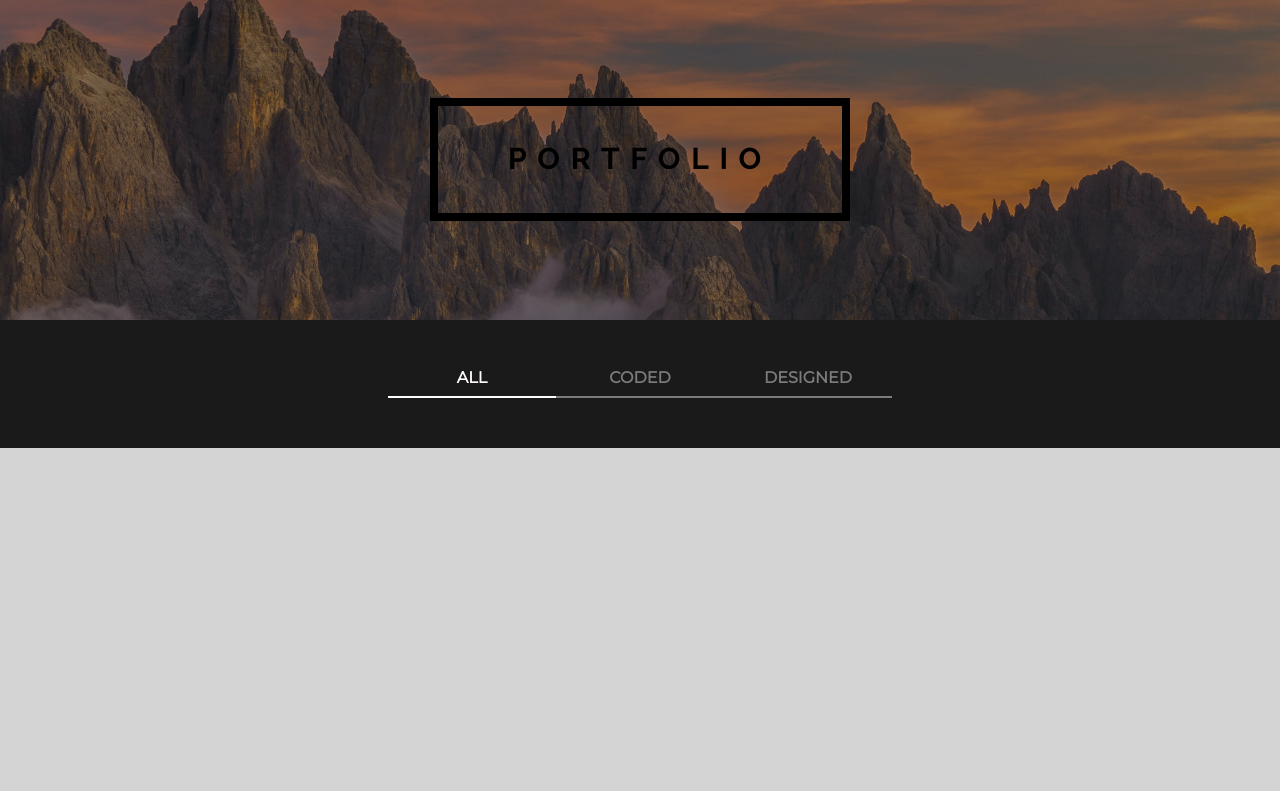
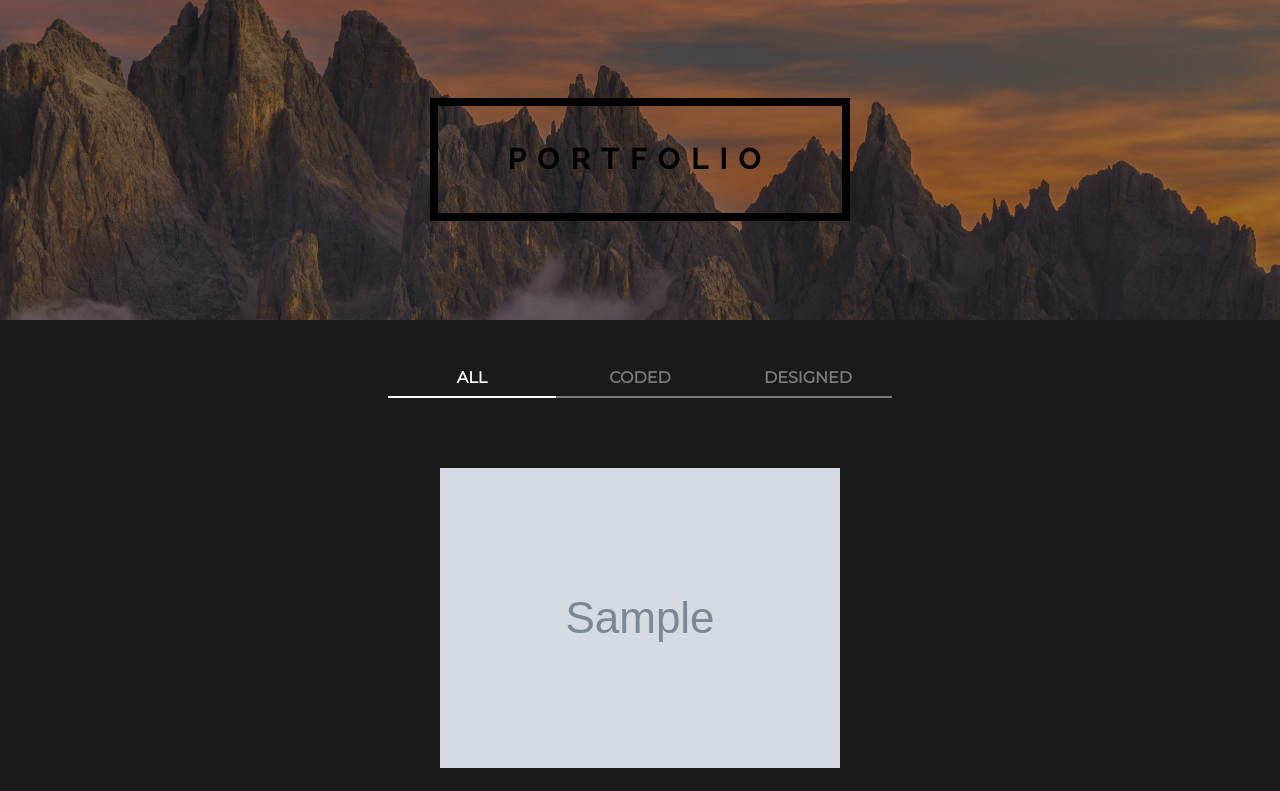
Before and after one commit to OleksPro/Portfolio, a Django app: page / in a window 1280 px wide. Shown: the part 2727-3518 px from the top of the page. Before the commit the page ends 3175 px from the top, so only its background shows below. Run offline with Django 4.2, Linux system fonts and the light colour scheme; tables that the repository leaves empty hold one stand-in row (values such as "Sample post"); grey boxes marked "Sample" are stand-in pictures.

Commit message:
Added one more table for site links

```diff
--- a/portfolio/main/admin.py
+++ b/portfolio/main/admin.py
@@ -1,4 +1,5 @@
 from django.contrib import admin
-from .models import AllImages
+from .models import AllImages, PortfolioSites
 
 admin.site.register(AllImages)
+admin.site.register(PortfolioSites)
--- a/portfolio/main/models.py
+++ b/portfolio/main/models.py
@@ -5,12 +5,12 @@ select_options = (
     ('sociallinks', 'Sochial links'),
     ('services', 'Services'),
     ('skills', 'Skills'),
-    ('learning', 'learning')
+    ('learning', 'learning'),
 )
 
 class AllImages(models.Model):
     title = models.CharField(max_length=200)
-    text = models.TextField(blank=True)
+    text = models.TextField(null=True, blank=True)
     img = models.ImageField(upload_to='db_images', blank=True)
     category = models.CharField(max_length=11, choices=select_options)
 
@@ -28,3 +28,24 @@ class AllImages(models.Model):
     class Meta:
         verbose_name = 'image'
         verbose_name_plural = 'All images'
+
+
+class PortfolioSites(models.Model):
+    title = models.CharField(max_length=200)
+    img = models.ImageField(upload_to='site_images', blank=True)
+    site_link = models.URLField(null=True, blank=True)
+
+    def save(self, *args, **kwargs):
+        super(PortfolioSites, self).save(*args, **kwargs)
+        image = Image.open(self.img.path)
+        if image.height > 640 or image.width > 400:
+            resize =  (640, 400)
+            image.thumbnail(resize)
+            image.save(self.img.path)
+
+    def __str__(self):
+        return self.title
+
+    class Meta:
+        verbose_name = 'Portfolio site'
+        verbose_name_plural = 'Portfolio sites'
--- a/portfolio/main/static/main/css/style.css
+++ b/portfolio/main/static/main/css/style.css
@@ -490,3 +490,12 @@
     border-color: #FFFBFB;
     color: #FFFBFB;
 }
+
+.portfolio_sites {
+    display: flex;
+    justify-content: center;
+    padding: 20px;
+    flex-wrap: wrap;
+    gap: 20px;
+    background: #1A1A1A;
+}
--- a/portfolio/main/templates/main/home.html
+++ b/portfolio/main/templates/main/home.html
@@ -211,6 +211,13 @@
                 <div class="menu_link" onclick="filterSelection('design')"><a href="#">DESIGNED</a></div>
             </div>
         </div>
+        <div class="portfolio_sites">
+            {% for site in portfolio_sites %}
+                <div class="sites_img">
+                    <a href="{{ site.site_link }}" target="_blank"><img src="{{ site.img.url }}" alt="{{ site.title }}"></a>
+                </div>
+            {% endfor %}
+        </div>
 
     </div>
 </body>
--- a/portfolio/main/views.py
+++ b/portfolio/main/views.py
@@ -1,5 +1,6 @@
-from .models import AllImages
+from .models import AllImages, PortfolioSites
 from django.views.generic import ListView
+from django.shortcuts import render
 
 
 class Home_page(ListView):
@@ -13,5 +14,6 @@ class Home_page(ListView):
         ctx['services'] = AllImages.objects.filter(category='services')
         ctx['skills'] = AllImages.objects.filter(category='skills')
         ctx['learning'] = AllImages.objects.filter(category='learning')
+        ctx['portfolio_sites'] = PortfolioSites.objects.all()
 
         return ctx
```
Also changed, not shown: portfolio/main/migrations/0027_allimages_link_alter_allimages_category_and_more.py (added), portfolio/main/migrations/0028_portfoliosites_remove_allimages_link_and_more.py (added), portfolio/main/migrations/0029_rename_link_portfoliosites_site_link.py (added), portfolio/main/migrations/0030_alter_portfoliosites_img.py (added), portfolio/main/migrations/0031_alter_portfoliosites_site_link.py (added), portfolio/media/site_images/img_plug.png (added).
